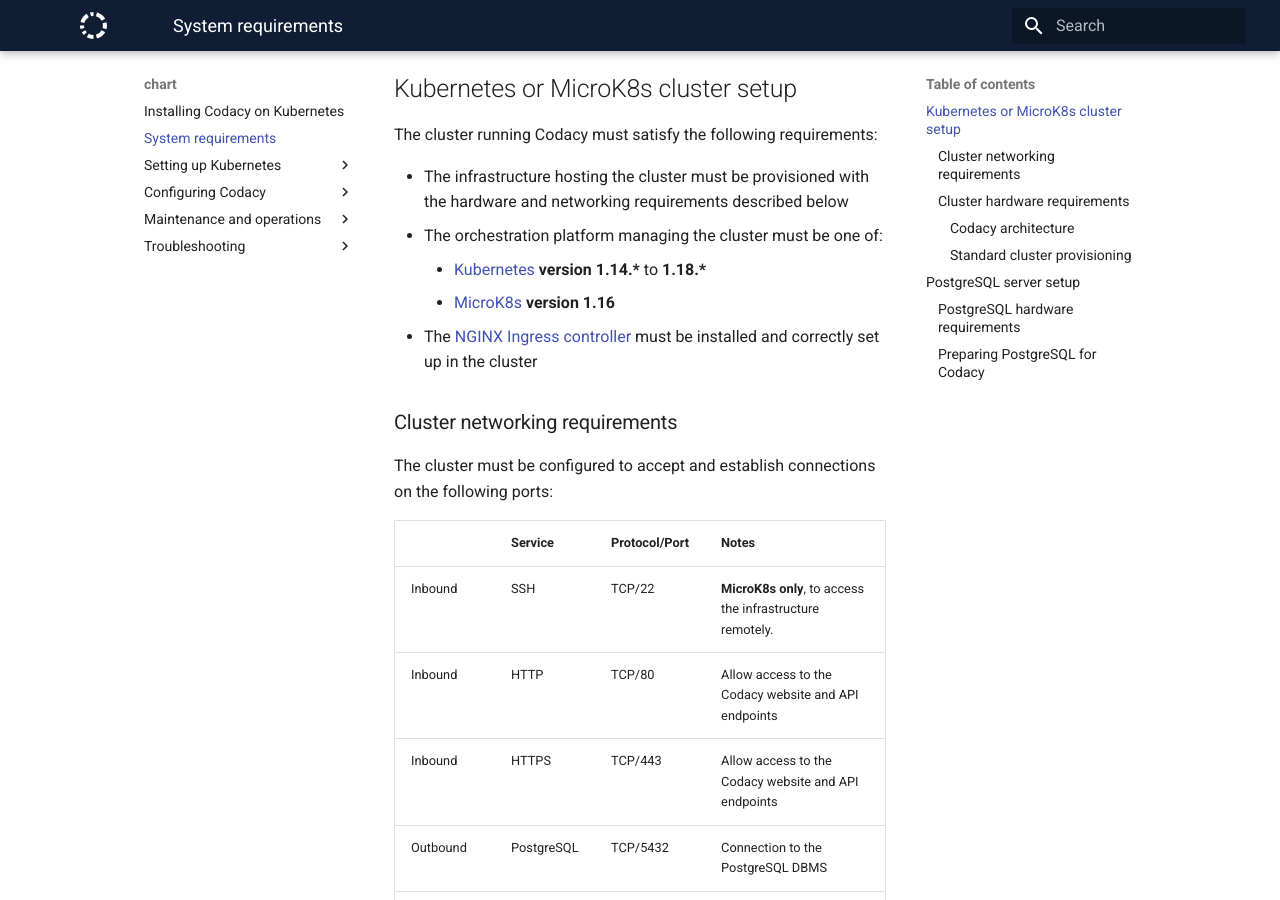
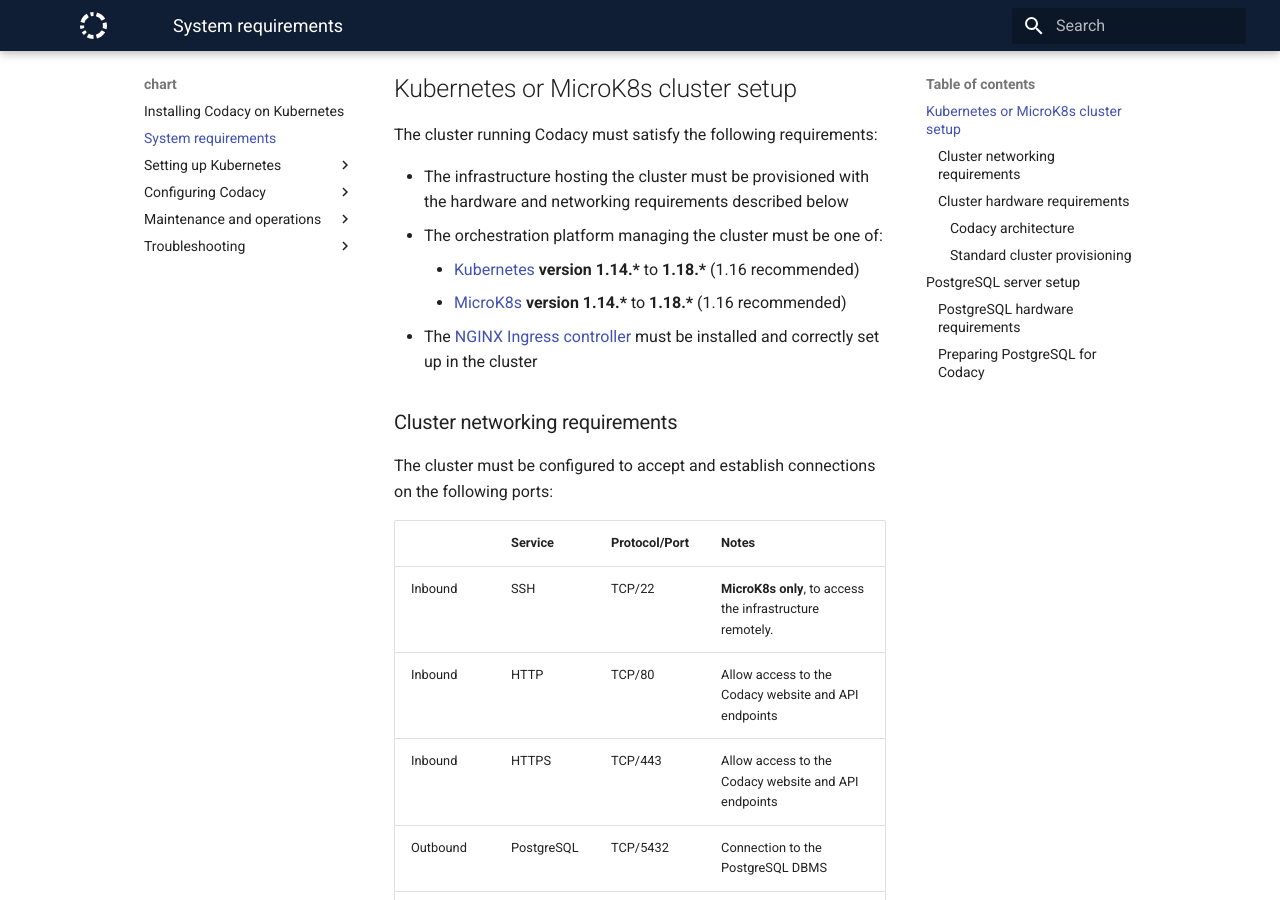
Before and after one commit to codacy/chart, an MkDocs documentation site: the page built from docs/requirements.md, in a window 1280 px wide and 900 px high, scrolled down 345 px. Built offline with MkDocs 1.6.1 and Material for MkDocs 9.7.7, drawn with Linux system fonts in a browser that asks for light colours.

Commit message:
Add range of supported MicroK8s versions and the recommended version

```diff
--- a/docs/requirements.md
+++ b/docs/requirements.md
@@ -13,8 +13,8 @@
 
 -   The infrastructure hosting the cluster must be provisioned with the hardware and networking requirements described below
 -   The orchestration platform managing the cluster must be one of:
-    -   [Kubernetes](https://kubernetes.io/) **version 1.14.\*** to **1.18.\***
-    -   [MicroK8s](https://microk8s.io/) **version 1.16**
+    -   [Kubernetes](https://kubernetes.io/) **version 1.14.\*** to **1.18.\*** (1.16 recommended)
+    -   [MicroK8s](https://microk8s.io/) **version 1.14.\*** to **1.18.\*** (1.16 recommended)
 -   The [NGINX Ingress controller](https://github.com/kubernetes/ingress-nginx) must be installed and correctly set up in the cluster
 
 ### Cluster networking requirements
```
